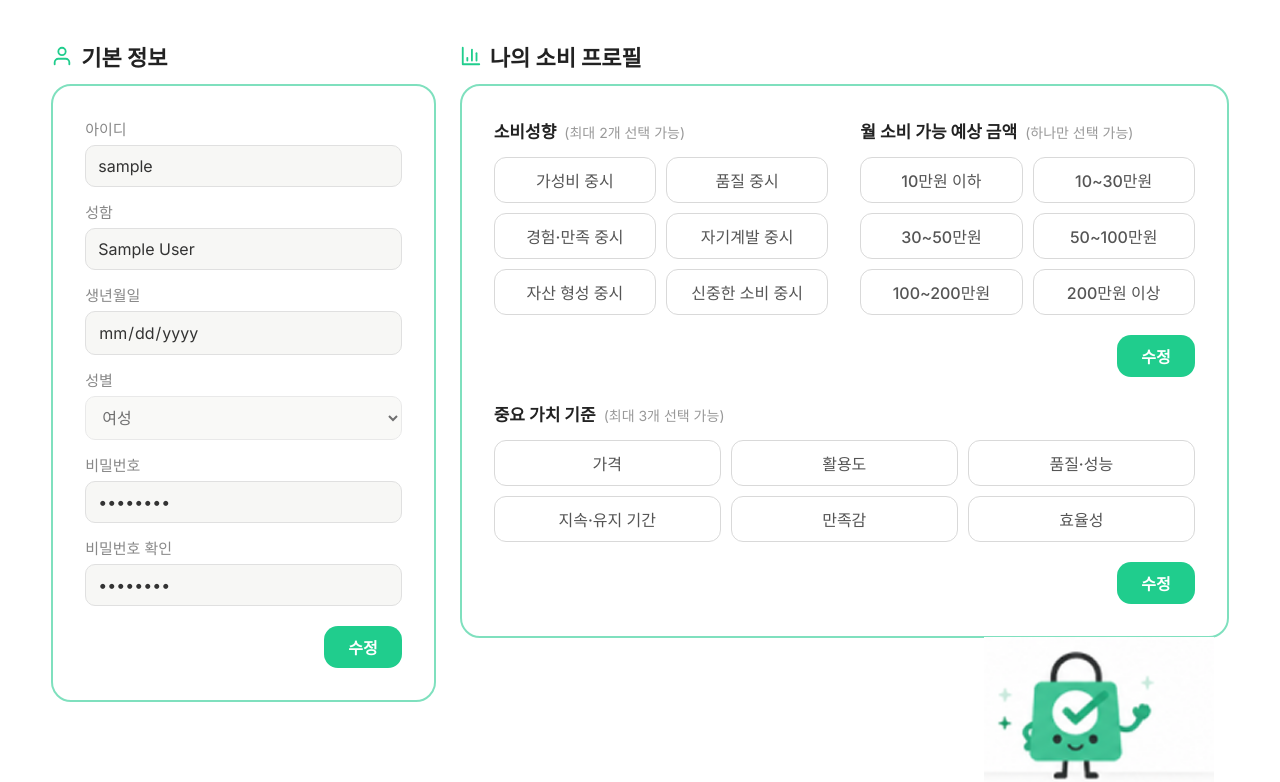
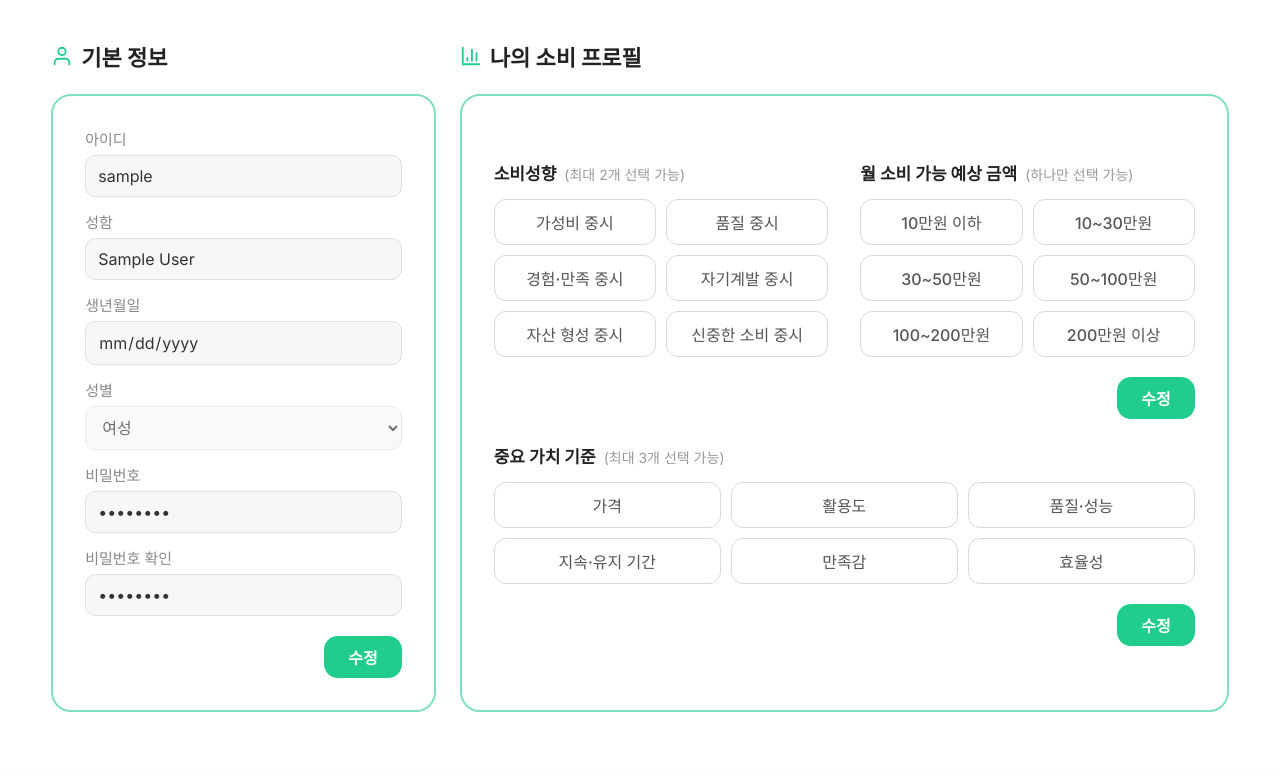
Before and after one commit to pirogramming/CHOEZY, a Django app: page /accounts/profile/ in a window 1280 px wide. Shown: the part 75-857 px from the top of the page. After the commit the page ends 787 px from the top, so only its background shows below. Run offline with Django 5.2, Linux system fonts and the light colour scheme; the visitor is signed in with stand-in values (Sample User, id 1); parts of the project's set-up code (start-up, migrations or seed data) failed here and were passed over.

Commit message:
style: 마이페이지 카드 레이아웃 수정

```diff
--- a/accounts/templates/accounts/profile.html
+++ b/accounts/templates/accounts/profile.html
@@ -108,8 +108,6 @@
 
   </div>
 
-  <img src="{% static 'images/mypage-badge.png' %}" alt="" class="mypage-badge">
-
 </div>
 
 <script src="{% static 'js/mypage.js' %}"></script>
--- a/static/css/mypage.css
+++ b/static/css/mypage.css
@@ -11,7 +11,7 @@
   display: grid;
   grid-template-columns: 1fr 2fr;
   gap: 24px;
-  align-items: start;
+  align-items: stretch;
 }
 
 .mypage-col {
@@ -23,7 +23,7 @@
   display: flex;
   align-items: center;
   gap: 8px;
-  margin-bottom: 12px;
+  margin-bottom: 22px;
 }
 
 .mypage-card__title {
@@ -37,6 +37,13 @@
   border: 2px solid #7FE0BE;
   border-radius: 20px;
   padding: 32px;
+  height: 100%;
+}
+
+.mypage-card--profile {
+  display: flex;
+  flex-direction: column;
+  justify-content: center;
 }
 
 .info-list {
```
